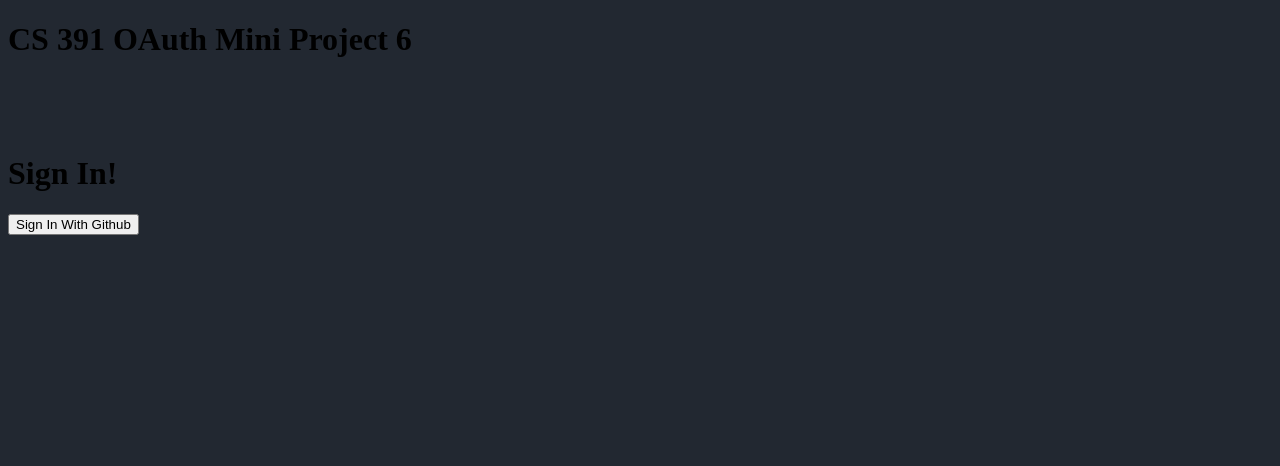
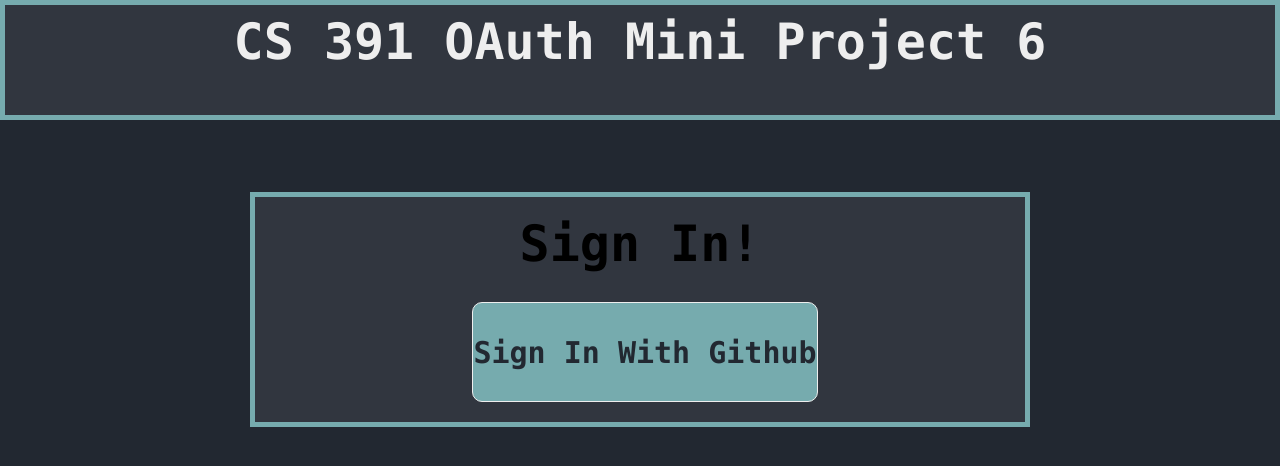
Before and after one commit to zachcmem/mp-6, a Next.js app: page / in a window 1280 px wide. Shown: the top 466 px of the page. Built offline with nearby package versions, Linux system fonts and the light colour scheme.

Commit message:
added tailwind global css style

```diff
--- a/app/components/AboutDiv.tsx
+++ b/app/components/AboutDiv.tsx
@@ -29,7 +29,7 @@
 
     return(
         <div className="text-center border-[5px] border-[#76ABAE] bg-[#31363F] ml-[250px] mr-[250px]">
-            <h1 className="text-[EEEEEE] font-mono font-bold text-center mt-[10px] mx=[10px] text-[50px]">
+            <h1 className="text-[EEEEEE] font-mono font-bold text-center mt-[10px] mx-[10px] text-[50px]">
                 User Info!</h1>
         </div>
     );
--- a/app/components/Header.tsx
+++ b/app/components/Header.tsx
@@ -21,7 +21,7 @@
 
 export default function Header(){
     return(
-        <header className="h=[120px] border-[5px] border-[#76ABAE] bg-[#31363F]">
+        <header className="h-[120px] border-[5px] border-[#76ABAE] bg-[#31363F]">
             <h1 className="text-[#EEEEEE] font-mono font-bold text-[50px] text-center">
                 CS 391 OAuth Mini Project 6</h1>
         </header>
--- a/app/components/MainDiv.tsx
+++ b/app/components/MainDiv.tsx
@@ -29,7 +29,7 @@
 
     return(
         <div className="text-center border-[5px] border-[#76ABAE] bg-[#31363F] ml-[250px] mr-[250px]">
-            <h1 className="text-[EEEEEE] font-mono font-bold text-center mt-[10px] mx=[10px] text-[50px]">Sign In!</h1>
+            <h1 className="text-[EEEEEE] font-mono font-bold text-center mt-[10px] mx-[10px] text-[50px]">Sign In!</h1>
             <a href="/api/auth/signin?callbackUrl=/about">
             {/* made this regular button from Button Sign */}
                 <button className="bg-[#76ABAE] font-mono font-bold text-[30px] rounded-[10px] text-[#222831] border border-[#EEEEEE] text-center ml-[10px] h-[100px] w-[300px mt-[20px] mb-[20px]">
--- /dev/null
+++ b/app/globals.css
@@ -0,0 +1 @@
+@import "tailwindcss";
--- a/app/layout.tsx
+++ b/app/layout.tsx
@@ -1,5 +1,6 @@
 import React from "react";
 import Header from "./components/Header";
+import "./globals.css";
 
 export default function RootLayout(
   {children,}:
```
